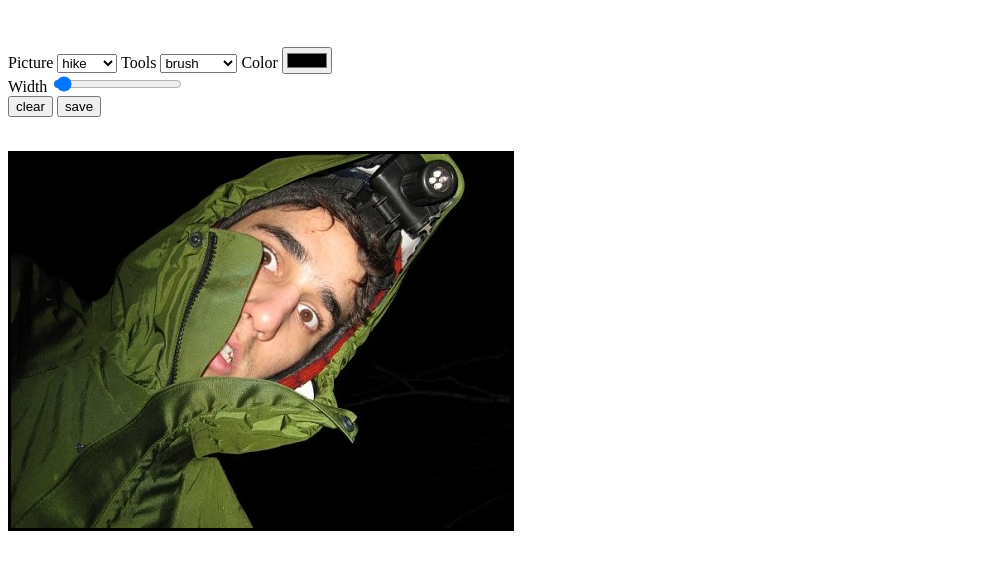
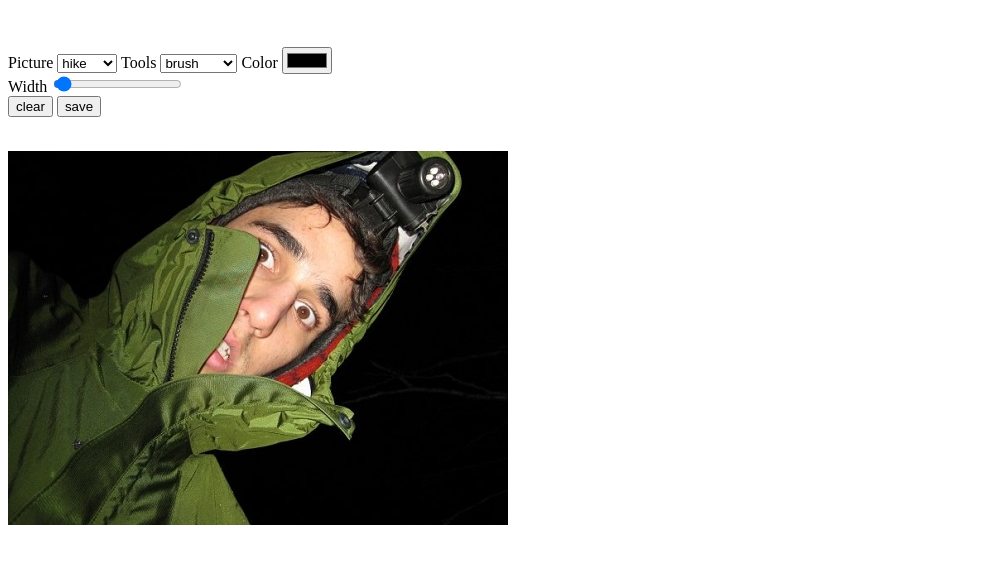
Before and after one commit to nickrod518/paint, a plain HTML site: page index.html in a window 1280 px wide. Shown: the part 101-670 px from the top of the page, without its empty margins (0-996 px from the left). Drawn offline with Linux system fonts and the light colour scheme.

Commit message:
Changed default canvas size and removed border
Changed default size to 500x500 and removed the border on the canvas.

```diff
--- a/index.html
+++ b/index.html
@@ -33,6 +33,6 @@
     <input id="save" type="button" value="save"/>
     </p>
     <br />
-    <canvas width="0" height="0" id="canvas" style="border:solid;">If you can read this, then your browser does not support HTML5 Canvas or JavaScript. Please do yourself a favor and upgrade. :(</canvas>
+    <canvas width="500" height="500" id="canvas">If you can read this, then your browser does not support HTML5 Canvas or JavaScript. Please do yourself a favor and upgrade. :(</canvas>
 </body>
 </html>
```
